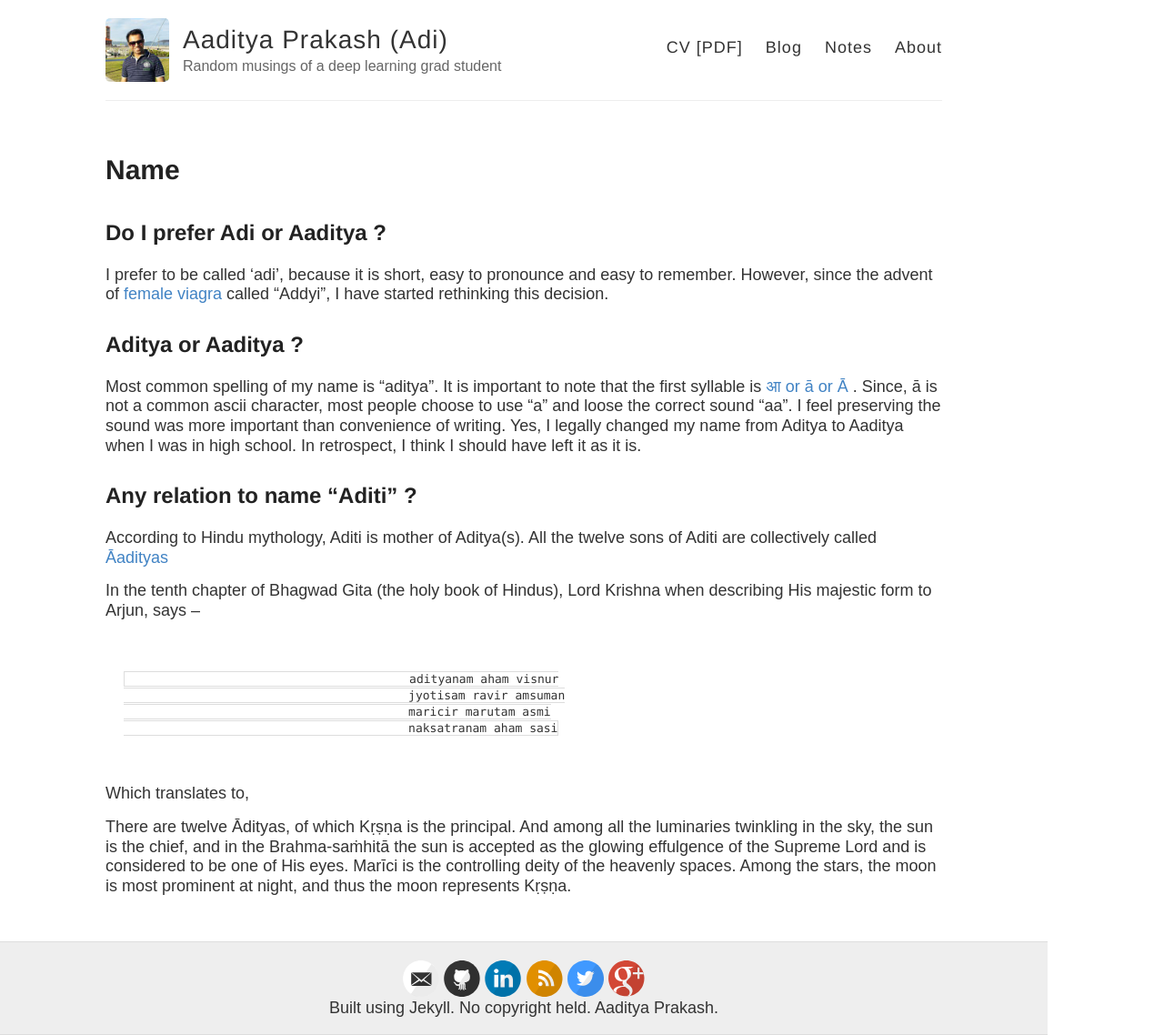
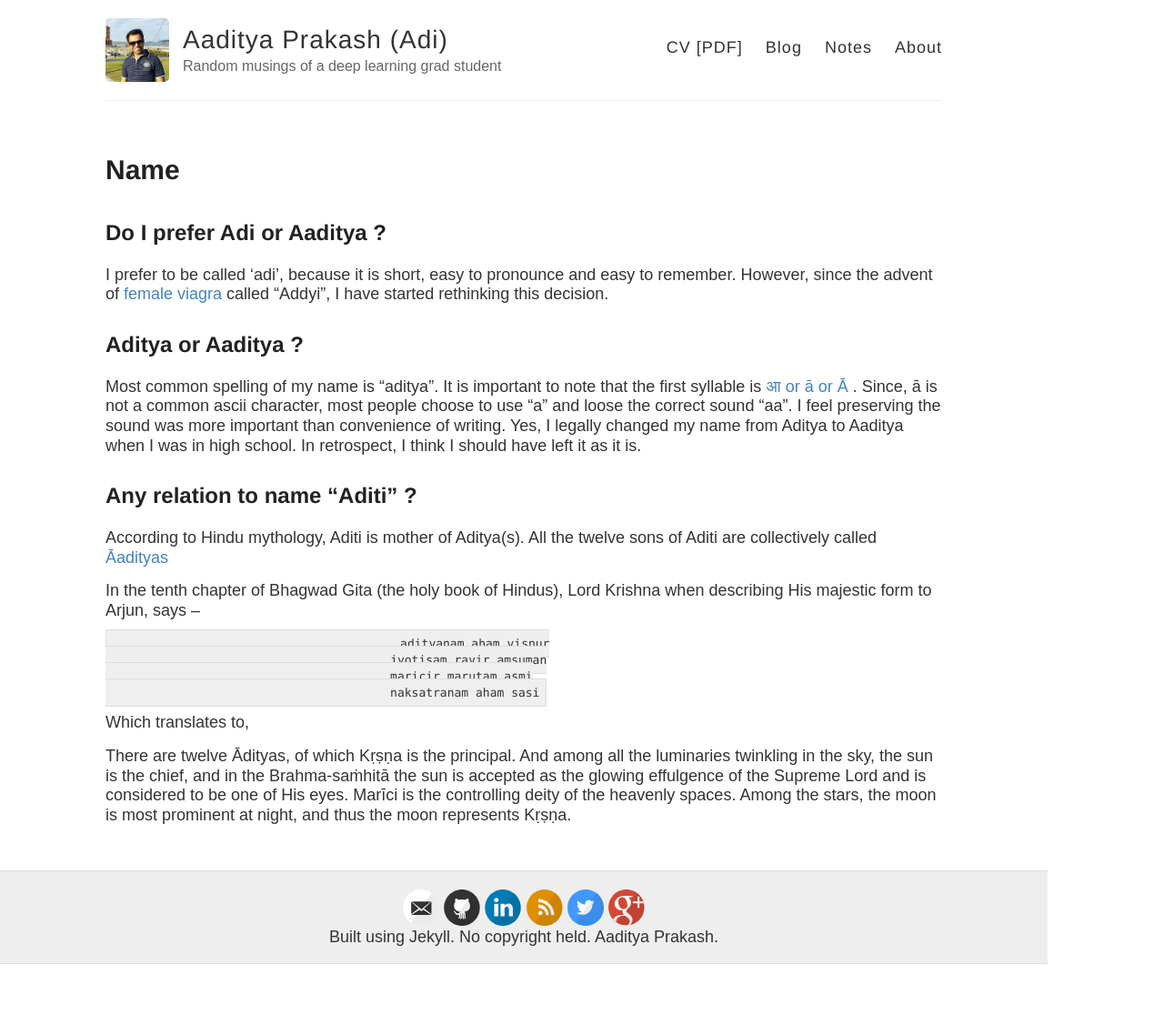
Before and after one commit to iamaaditya/iamaaditya.github.io, a Jekyll site: the page built from notes/name/index.md, in a window 1280 px wide. Shown: the whole page at 91% size. Built offline with Jekyll 4.4.1, drawn with Linux system fonts in a browser that asks for light colours; some web fonts are replaced; after the commit the page ends 1060 px from its top, so only the background shows below that.

Commit message:
Update _highlights.scss

```diff
--- a/_sass/_highlights.scss
+++ b/_sass/_highlights.scss
@@ -1,7 +1,8 @@
 
-.highlight {
+.highlight code{
   background-color: #efefef;
   padding: 7px 7px 7px 10px;
+  border: 1px solid #ddd;
   -moz-box-shadow: 3px 3px rgba(0,0,0,0.1);
   // -webkit-box-shadow: 3px 3px rgba(0,0,0,0.1);
   // box-shadow: 3px 3px rgba(0,0,0,0.1);
@@ -13,7 +14,6 @@
 code {
   font-family:'Consolas', 'Bitstream Vera Sans Mono','Courier';
   font-size: small;
-  border: 1px solid #ddd;
 }
 
 .highlight .c { color: #586E75 } /* Comment */
```
